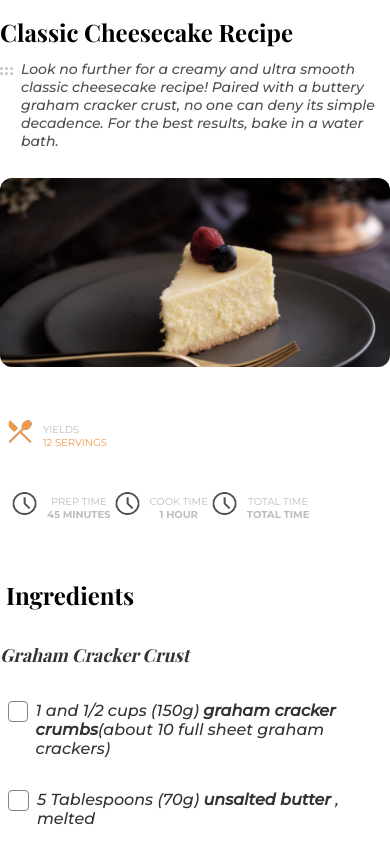
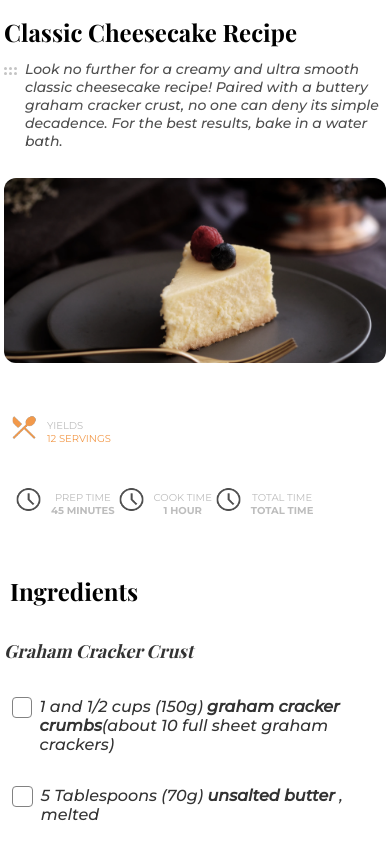
Before and after one commit to RaghadAlmughidi/Recipe-Blog, a plain HTML site: page index.html in a window 390 px wide. Shown: the top 844 px of the page. Drawn offline with nearby package versions, Linux system fonts and the light colour scheme; a web font is replaced by a local one.

Commit message:
Update style.css

```diff
--- a/style.css
+++ b/style.css
@@ -195,6 +195,9 @@
             body {
                 width: 100%;
             }
+            main {
+                margin: .5em .25em;
+            }
             h1 {
                 font-size: 1.5rem;
                 margin-bottom: .5em;
```
